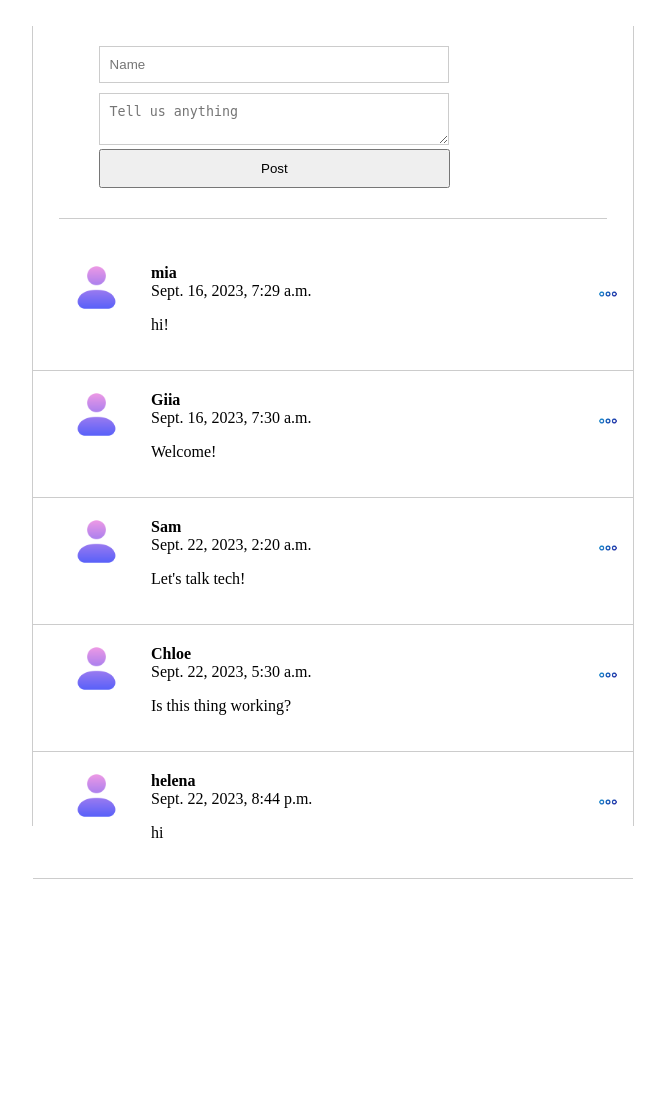
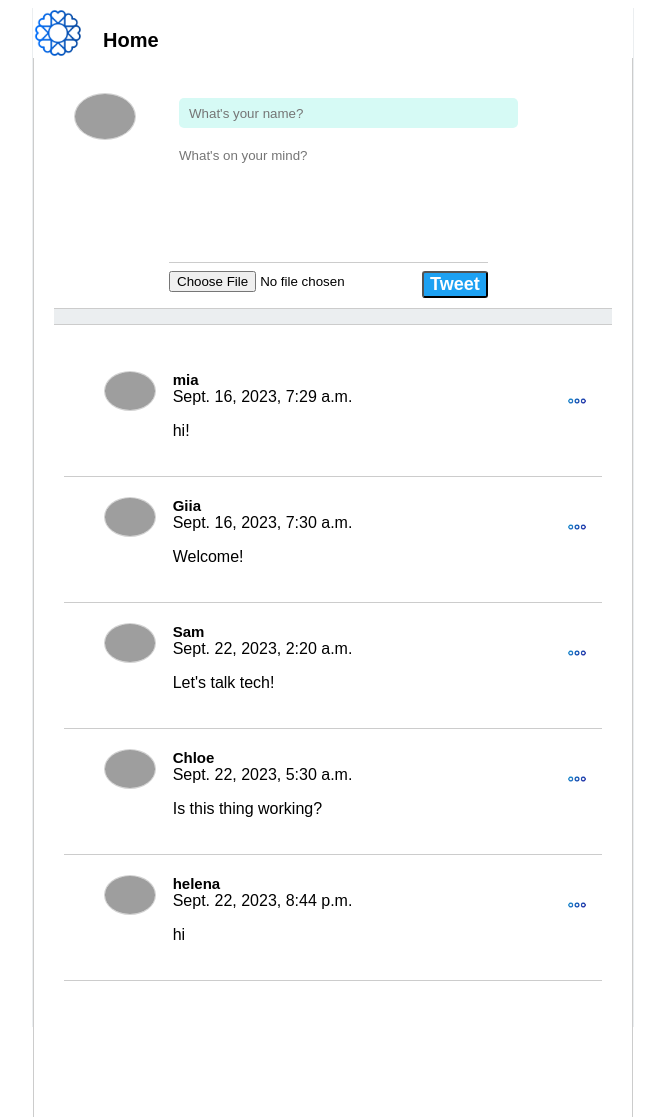
Before and after one commit to techiemia/twttrClone-tech.is, a Django app: page / in a window 1280 px wide. Shown: the whole page, without its empty margins (307-972 px from the left). Before the commit the page ends 879 px from the top, so only its background shows below. Run offline with Django 4.2, Linux system fonts and the light colour scheme; data comes from the database, SQL or seed files in the repository; both versions use the stored data as it was after the commit; grey boxes are pictures that could not be loaded.

Commit message:
added home div and changed button

```diff
--- a/posts/urls.py
+++ b/posts/urls.py
@@ -4,4 +4,5 @@ from . import views
 urlpatterns = [
     path('', views.index, name='index'),
     path('delete/<int:post_id>/', views.delete, name='delete'),
+    path('edit/<int:post_body>/', views.edit, name='edit'),
 ]
--- a/posts/views.py
+++ b/posts/views.py
@@ -5,26 +5,28 @@ from .forms import PostForm
 
 
 def index(request):
-    if request.method =='POST':
+    if request.method == "POST":
         form = PostForm(request.POST)
         if form.is_valid():
             form.save()
 
-            return HttpResponseRedirect('/')
+            return HttpResponseRedirect("/")
 
         else:
-
             return HttpResponseRedirect(form.errors.as_json)
-
-
 
     posts = Post.objects.all()[:20]
 
+    return render(request, "post.html", {"posts": posts})
 
-    return render(request, 'post.html',{'posts': posts})
 
 def delete(request, post_id):
+    post = Post.objects.get(id=post_id)
+    post.delete()
+    return HttpResponseRedirect("/")
 
-    post = Post.objects.get(id = post_id)
-    post.delete()
-    return HttpResponseRedirect('/')
+
+def edit(request, post_body):
+    post = Post.objects.get(id=post_body)
+    post.edit()
+    return HttpResponseRedirect("/")
--- a/static/css/style.css
+++ b/static/css/style.css
@@ -5,6 +5,80 @@ Common
 html,
 body {
   height: 100%;
+  font-family: sans-serif;
+}
+.btn {
+  background-color: rgb(29, 161, 242);
+  color:white;
+  font-size: 18px;
+  font-weight: bold;
+  border-radius: 3px;
+}
+
+.btn-gray {
+  color:white;
+  background-color:whitesmoke;
+}
+
+.btn:hover {
+  color: white;
+}
+
+a {
+  font-size:  13px;
+  color: rgb(6, 134, 213);
+  text-decoration: none;
+}
+a.btn-gray {
+  color: white;
+}
+
+a:visited {
+  color: rgb(2, 148, 239);
+}
+
+a.btn-gray:visited {
+  color: white;
+}
+
+.container {
+  padding: 0%;
+  min-height: 100%;
+  display: flex;
+  justify-content: center;
+}
+
+.main {
+  width: 100%;
+  max-width: 600px;
+  border-left: 1px solid rgb(235, 238, 240);
+  border-right: 1px solid rgb(235, 238, 240);
+
+}
+/*
+Main
+***************************/
+
+.main{
+  text-align: left;
+}
+
+.main .main-header {
+  display: flex;
+  justify-content: left;
+  align-items: center;
+}
+
+.main-header .logo {
+  width: 50px;
+  margin-right: 20px;
+}
+
+.main .main-header h1 {
+  font-size: 20px;
+  line-height: 30px;
+  margin-bottom: 0;
+  font-weight: bold;
 }
 
 .content {
@@ -13,23 +87,45 @@ body {
   margin: 0 auto;
   border-left: 1px solid #ccc;
   border-right: 1px solid #ccc;
+  padding: 20px;
 }
+
+.home .content .post_form {
+  width: calc(100%-80px);
+  flex-grow: 1;
+}
+
+.post_form .post_img {
+  padding:5px 15px 10px 10px;
+  width: 80px;
+}
+.post_form .post_img img {
+  width: 75%;
+  border-radius: 50%;
+  border: 1px solid lightgrey;
+}
+
+
 
 /*
 Post
 **************************/
 
 .post_form {
-  padding: 20px 40px;
-  border-bottom: 1px solid #ccc;
-  margin: 2vw;
+  padding: 10px;
+  display: flex;
 }
 
+
 .post_form .name {
-  width: 70%;
+  width: 100%;
   margin-bottom: 10px;
+  margin: 10px;
   padding: 10px;
-  border: 1px solid #ccc;
+  height: 10px;
+  border: 0px;
+  border-radius: 5px;
+  background-color: rgb(214, 250, 245);
 }
 
 .post_form .submit {
@@ -39,14 +135,33 @@ Post
 }
 
 .post_form textarea {
-  width: 70%;
+  width: 100%;
+  height: 100px;
   padding: 10px;
-  border: 1px solid #ccc;
+  border: 0px;
+  font-family: Arial, Helvetica, sans-serif;
+  resize: none;
+}
+.post_form .bottom-area {
+
+  display: flex;
+  flex-wrap: wrap;
+  justify-content: space-between;
+  border-top: 1px solid #ccc;
+  padding-top: 8px;
+}
+
+.block {
+  height: 15px;
+  border-top: 1px solid #ccc;
+  border-bottom: 1px solid #ccc;
+  background-color:rgb(235, 238, 240);
 }
 
 .posts ul {
-  padding: 0;
+  padding: 10px;
 }
+
 
 .posts li {
   display: flex;
@@ -83,8 +198,11 @@ Post
   flex-basis: 15%;
 }
 
+
 .posts li .logo img {
-  width: 60%;
+width: 50px;
+border-radius: 50%;
+border: 1px solid lightgrey;
 }
 
 .posts li .name_body {
@@ -93,10 +211,14 @@ Post
 
 .posts li .name_body .name {
   font-weight: bold;
+  font-size: 15px;
+  color: black;
 }
 
 .posts li .name_body .DateTime {
   color: gray;
+  padding-left: 10px;
+  font-size: 14px;
 }
 
 @media screen and (max-width: 500px) {
--- /dev/null
+++ b/static/js/likes.js
@@ -0,0 +1 @@
+//Likes
--- a/static/js/posts.js
+++ b/static/js/posts.js
@@ -2,7 +2,8 @@
 ///////////////////JavaScript for Posts Page
 ////////////////////////////////////////////
 
-
+var console = {};
+console.log = function () {};
 
 $(function() {
     // Executed when js-menu-icon is clicked//
--- a/templates/base.html
+++ b/templates/base.html
@@ -4,11 +4,21 @@
     <meta charset="UTF-8" />
     <meta http-equiv="X-UA-Compatible" content="IE=edge" />
     <meta name="viewport" content="width=device-width, initial-scale=1.0" />
+    <meta name="description" content="" />
+    <link rel="icon" href="/static/img/flower.png" />
     <title>TwttrClone</title>
     {% load static %}
     <link href="{% static 'css/style.css' %}" rel="stylesheet" />
   </head>
-  <body>
-    {% block content %} {{content}} {% endblock %}
+  <body class="home">
+    <div class="container">
+      <div class="main">
+        <div class="main-header">
+          <img src="/static/img/flower.png" class="logo" />
+          <h1>Home</h1>
+        </div>
+        {% block content %} {{content}} {% endblock %}
+      </div>
+    </div>
   </body>
 </html>
--- a/templates/post.html
+++ b/templates/post.html
@@ -2,33 +2,43 @@
 
 <section class="content">
   <section class="post_form">
-    <form action="/" method="POST">
+    <div class="post_img">
+      <img src="/static/img/user_img.jpeg" class="">
+    </div>
+    <form action="/" method="POST" enctype="multipart/form-data">
       {% csrf_token %}
-      <input type="text" class="name" name="name" placeholder="Name" required />
+      <input type="text" class="name" name="name" placeholder="What's your name?" required />
       <br />
-      <textarea name="body" class="body" placeholder="Tell us anything" required></textarea>
-      <br />
-      <input type="submit" class="submit" value="Post" />
+      <textarea name="body" class="body" placeholder="What's on your mind?"required></textarea>
+      <div class="bottom-area">
+        <div class="mb-0">
+          <input class="form-control form-control-sm" name="image" type="file"/>
+        </div>
+        <button class="btn" style="text-align: center; text-decoration: none; vertical-align: middle;" type="submit">Tweet</button>
+      </div>
     </form>
   </section>
+  <div class="block"></div>
   <section class="posts">
     <ul>
       {% for post in posts %}
       <li>
         <div class="menu_icon">
           <img class="menu_icon js-menu-icon" src="{% static 'img/more.png' %}"/>
+        </div>
           <div class="menu">
             <a href="/delete/{{ post.id }}/">Delete</a>
+            <a href="/edit/{{ post.body }}">Edit</a>
           </div>
-        </div>
         <div class="logo">
-          <img src="{% static 'img/customer.png' %}" />
+          <img src="/static/img/user_img.jpeg" />
         </div>
         <div class="name_body">
           <div class="name">{{ post.name }}</div>
           <div class="datetime">{{ post.created_at }}</div>
           <p>{{ post.body }}</p>
           <a href="/delete/{{ post.id }}/"></a>
+          <a href="/edit/{{ post.body }}/"></a>
         </div>
       </li>
       {% endfor %}
```
Also changed, not shown: db.sqlite3, static/img/customer.png (deleted), static/img/flower.png (added), static/img/heart-red.png (added), static/img/heart.png (added), 4 other files.
